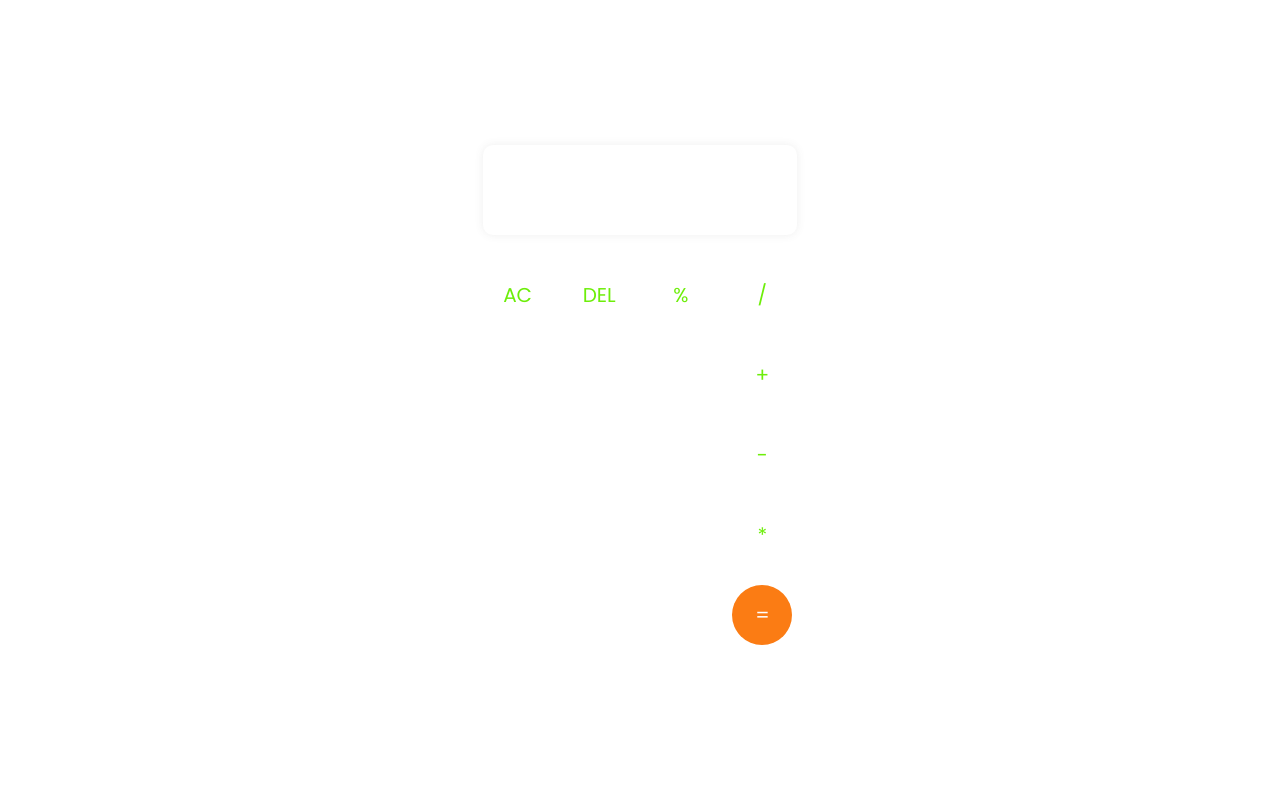
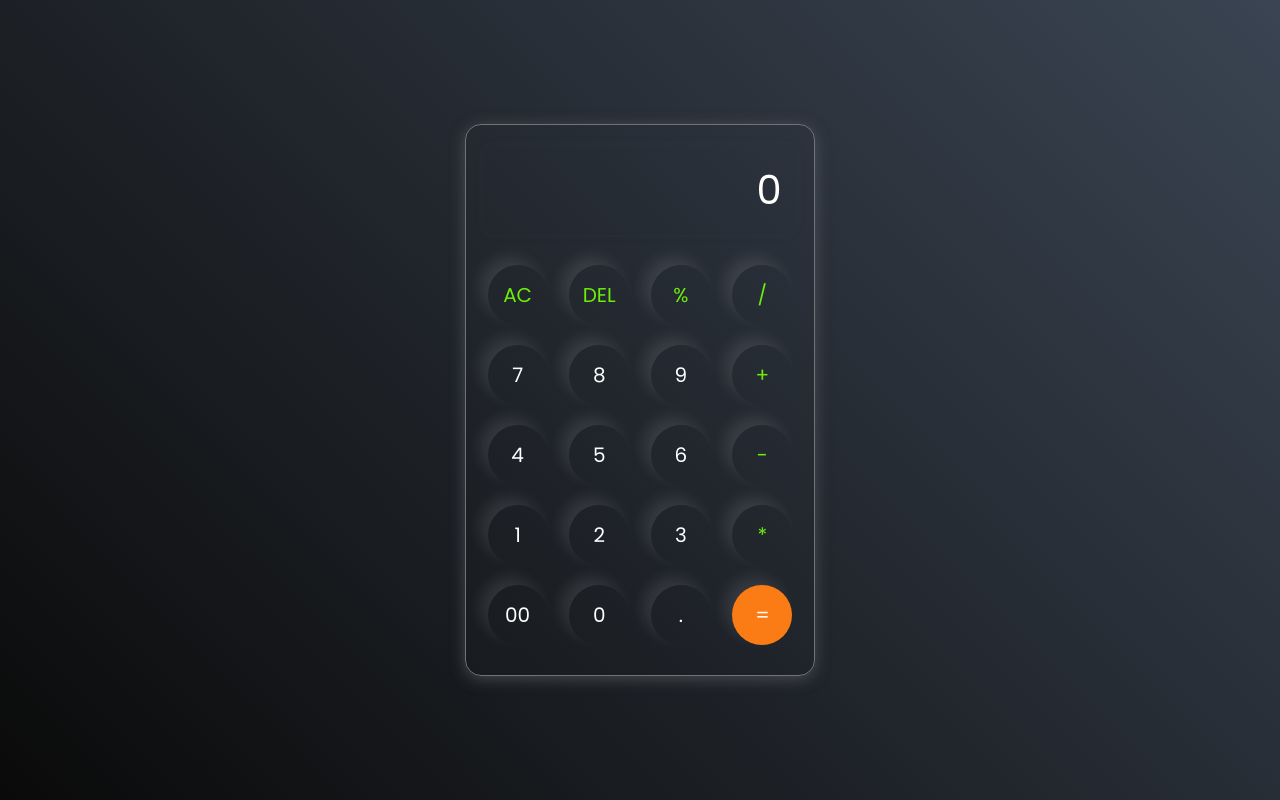
Before and after one commit to jeevan400/Calculator, a plain HTML site: page index.html in a window 1280 px wide. Drawn offline with Linux system fonts and the light colour scheme.

```diff
--- a/style.css
+++ b/style.css
@@ -6,8 +6,7 @@
     font-family: "Poppins", sans-serif;
 }
 body{
-    /* background: linear-gradient(45deg, #0a0a0a, #3a4452); */
-    background-color: white;
+    background: linear-gradient(45deg, #0a0a0a, #3a4452);
     width: 100%;
     height: 100vh;
     display: flex;
@@ -15,21 +14,16 @@
     align-items: center;
 }
  .calculator{
-    /* background-color: transparent; */
-    background-color: rgba(255, 255, 255, 0.05);
-    backdrop-filter: blur(10px);
+    background-color: transparent;
     width: 350px;
     display: flex;
     justify-content: center;
     align-items: center;
     flex-direction: column;
-    /* border:1px solid #717377 ; */
-    border:1px solid rgba(255, 255, 255, 0.1) ;
+    border:1px solid #717377 ;
     padding: 10px 0;
-    /* border-radius: 16px; */
-    border-radius: 20px;
-    /* box-shadow: 0 3px 15px rgba(113, 115, 119, 0.5); */
-    box-shadow: 0 8px 32 px rgba(0, 0, 0, 0.25);
+    border-radius: 16px;
+    box-shadow: 0 3px 15px rgba(113, 115, 119, 0.5);
 }
 .calculator div{
     width: 100%;
@@ -39,7 +33,6 @@
     margin-bottom: 20px;
 }
 .calculator div input{
-    /* height: 60px; */
     width:90%;
     border-radius: 10px;
     border: none;
```
Also changed, not shown: 1 other file.
